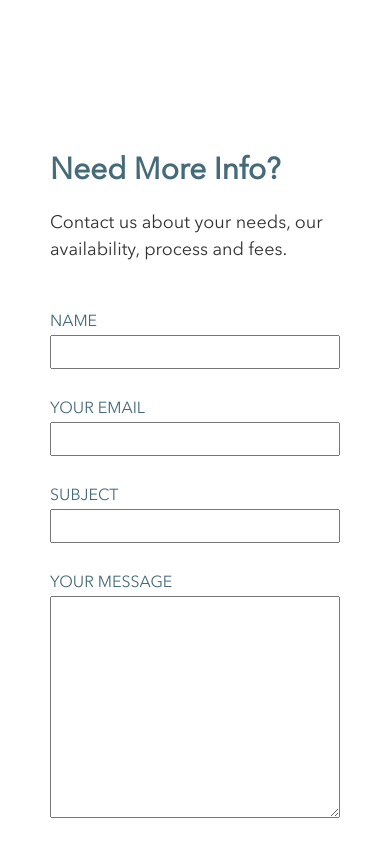
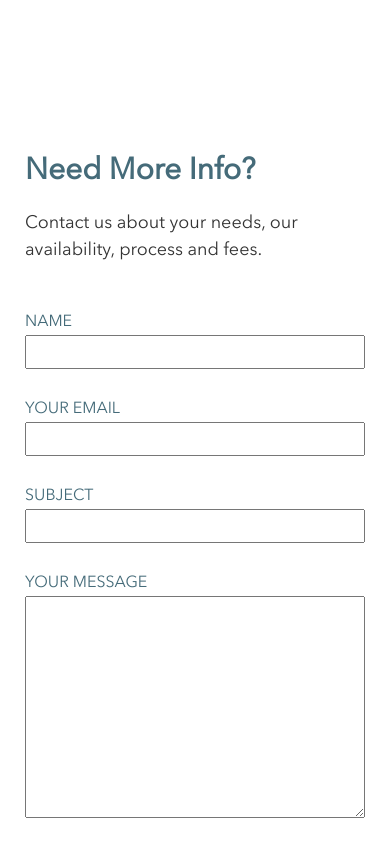
Before and after one commit to jmischka/leading-and-learning, a Next.js app: page /resources in a window 390 px wide. Shown: the part 740-1584 px from the top of the page. Built offline with nearby package versions, Linux system fonts and the light colour scheme; a web font is replaced by a local one.

Commit message:
added fadein for mobile navigation

```diff
--- a/components/footer.js
+++ b/components/footer.js
@@ -18,7 +18,7 @@ const Header = styled.div`
     margin: 0;
     width: calc(100%/12 * 4);
     height: auto;
-    padding: 25px;
+    padding: 25px 0;
 
     h2 {
         margin: 0 0 25px;
@@ -42,7 +42,7 @@ const FormStyles = styled.form`
     margin: 0;
     width: calc((100%/12 * 6) + 19px);
     height: auto;
-    padding: 0 25px 50px;
+    padding: 0 0 50px;
 
     @media screen and (max-width: 1000px) {
         width: 100%;
--- a/components/howItWorks.js
+++ b/components/howItWorks.js
@@ -88,7 +88,7 @@ export default function HowItWorks({serviceTitle, howTitle, howCopy}) {
 
     useEffect(() => {
         let windowWidth = window.innerWidth;
-        if (windowWidth > 780) {
+        if (windowWidth > 800) {
             setIsMobile(false);
         }
     }, []);
--- a/components/layout.js
+++ b/components/layout.js
@@ -75,7 +75,7 @@ main {
     position: relative;
     margin: 0 auto;
     width: 100%;
-    max-width: 1500px;
+    max-width: 1450px;
     height: auto;
     padding: 25px;
 }
--- a/components/navigation.js
+++ b/components/navigation.js
@@ -62,7 +62,7 @@ const NavStyles = styled.nav`
         transition-duration: 2s;
 
         @media screen and (max-width: 780px) {
-            display: none;
+            visibility: hidden;
             flex-direction: column;
             justify-content: center;
             align-items: flex-start;
@@ -74,9 +74,10 @@ const NavStyles = styled.nav`
             background-color: white;
             z-index: 100;
             opacity: 0;
+            transition-duration: .5s;
 
             &.active {
-                display: flex;
+                visibility: visible;
                 opacity: 1;
             }
         }
--- a/components/testimonial.js
+++ b/components/testimonial.js
@@ -12,6 +12,10 @@ const TestimonialWrapper = styled.div`
     margin: 100px auto 0;
     width: 100%;
     padding: 125px 0 75px;
+
+    @media screen and (max-width: 1200px) {
+        padding: 75px 0 75px;
+    }
 `;
 
 const TestimonialBackground = styled.div`
--- a/pages/testprep.js
+++ b/pages/testprep.js
@@ -137,7 +137,7 @@ const OverviewTable = styled.div`
             display: flex;
             flex-direction: row;
             flex-wrap: wrap;
-            margin: 0 0 16px;
+            margin: 0 0 25px;
             width: 45%;
         }
     }
```
